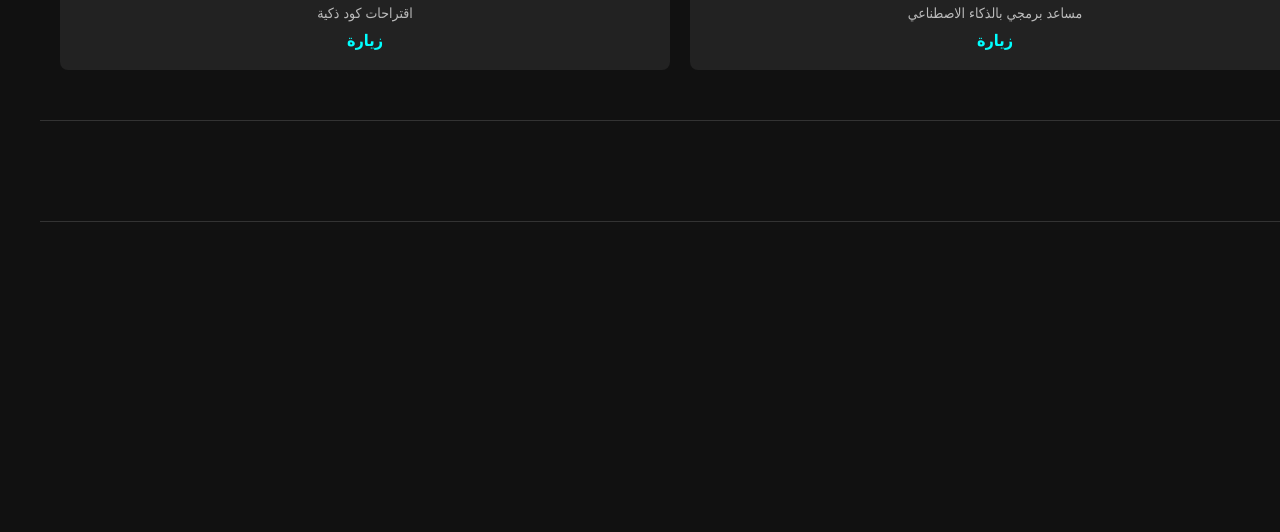
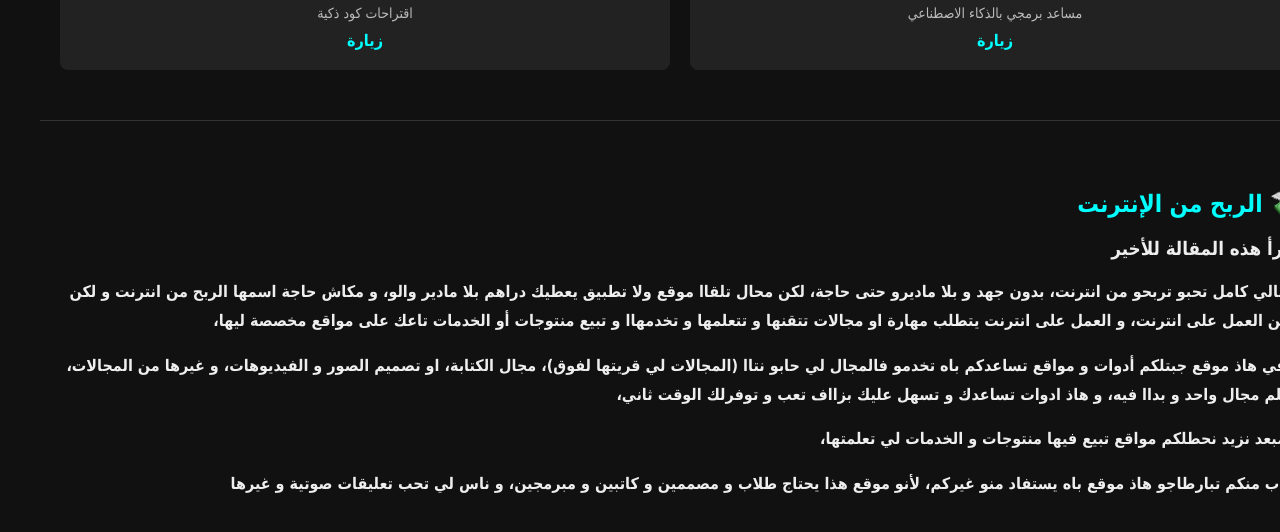
Before and after one commit to Techno-Tronix31/Tronix.Ai, a plain HTML site: page index.html in a window 1280 px wide. Shown: the part 2118-2650 px from the top of the page. Before the commit the page ends 2340 px from the top, so only its background shows below. Drawn offline with Linux system fonts and the light colour scheme.

Commit message:
Update index.html

```diff
--- a/index.html
+++ b/index.html
@@ -117,6 +117,13 @@
       text-decoration: none;
       font-weight: bold;
     }
+    #Money {
+      text-align: right;
+    }
+    #Money p {
+      font-weight: 600;
+      line-height: 1.8;
+    }
   </style>
 </head>
 <body>
@@ -154,9 +161,9 @@
         <h3>Copy.ai</h3>
         <p>كتابة تسويقية</p>
         <a href="https://copy.ai" target="_blank">زيارة</a>
-    </div>
+      </div>
       <div class="tool">
-        <img src="jasper-ai6944.logowik.com.webp"alt="jasperAi">
+        <img src="jasper-ai6944.logowik.com.webp" alt="jasperAi">
         <h3>Jasper.Ai</h3>
         <p>توليد نصوص تسويقية</p>
         <a href="https://www.jasper.ai" target="_blank">زيارة</a>
@@ -166,13 +173,13 @@
         <h3>Rytr.Me</h3>
         <p>كتابة المحتوى السريع والمتنوع</p>
         <a href="https://rytr.me/" target="_blank">زيارة</a>
-        </div>
+      </div>
       <div class="tool">
         <img src="630f866dd5353300f4bd3292.png" alt="Quillbot">
-        <h3>Quilbot</h3>
+        <h3>Quillbot</h3>
         <p>صياغة و تصحيح و تلخيص النصوص</p>
         <a href="https://quillbot.com/fr/" target="_blank">زيارة</a>
-        </div>
+      </div>
     </div>
   </section>
 
@@ -241,8 +248,30 @@
       </div>
     </div>
   </section>
-<section id="Money">
 
-
+  <section id="Money">
+    <h2>💸 الربح من الإنترنت</h2>
+    <article>
+      <h3>إقرأ هذه المقالة للأخير</h3>
+      <p>
+        علبالي كامل تحبو تربحو من انترنت، بدون جهد و بلا ماديرو حتى حاجة، لكن محال تلقاا موقع ولا تطبيق يعطيك دراهم بلا مادير والو، و مكاش حاجة اسمها الربح من انترنت و لكن كاين العمل على انترنت، و العمل على انترنت يتطلب مهارة او مجالات تتقنها و تتعلمها و تخدمهاا و تبيع منتوجات أو الخدمات تاعك على مواقع مخصصة ليها،
+      </p>
+    </article>
+    <article>
+      <p>
+        و في هاذ موقع جبتلكم أدوات و مواقع تساعدكم باه تخدمو فالمجال لي حابو نتاا (المجالات لي قريتها لفوق)، مجال الكتابة، او تصميم الصور و الفيديوهات، و غيرها من المجالات، اتعلم مجال واحد و بداا فيه، و هاذ ادوات تساعدك و تسهل عليك بزااف تعب و توفرلك الوقت ثاني،
+      </p>
+    </article>
+    <article>
+      <p>
+        و مبعد نزيد نحطلكم مواقع تبيع فيها منتوجات و الخدمات لي تعلمتها،
+      </p>
+    </article>
+    <article>
+      <p>
+        حااب منكم تبارطاجو هاذ موقع باه يستفاد منو غيركم، لأنو موقع هذا يحتاج طلاب و مصممين و كاتبين و مبرمجين، و ناس لي تحب تعليقات صوتية و غيرها
+      </p>
+    </article>
+  </section>
 </body>
 </html>
```
